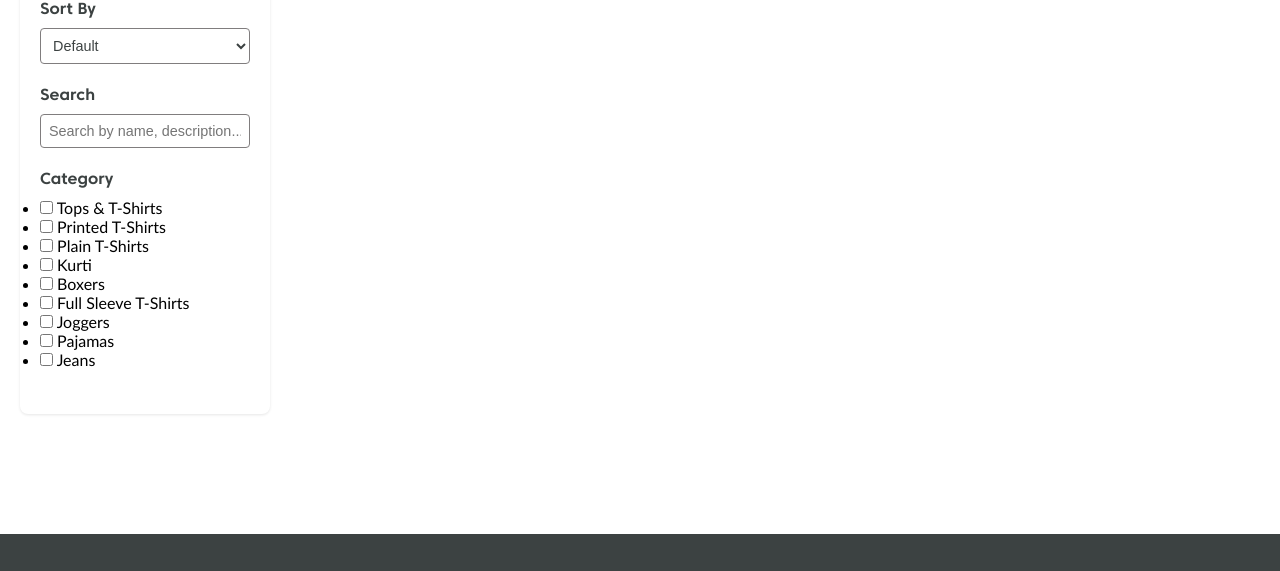
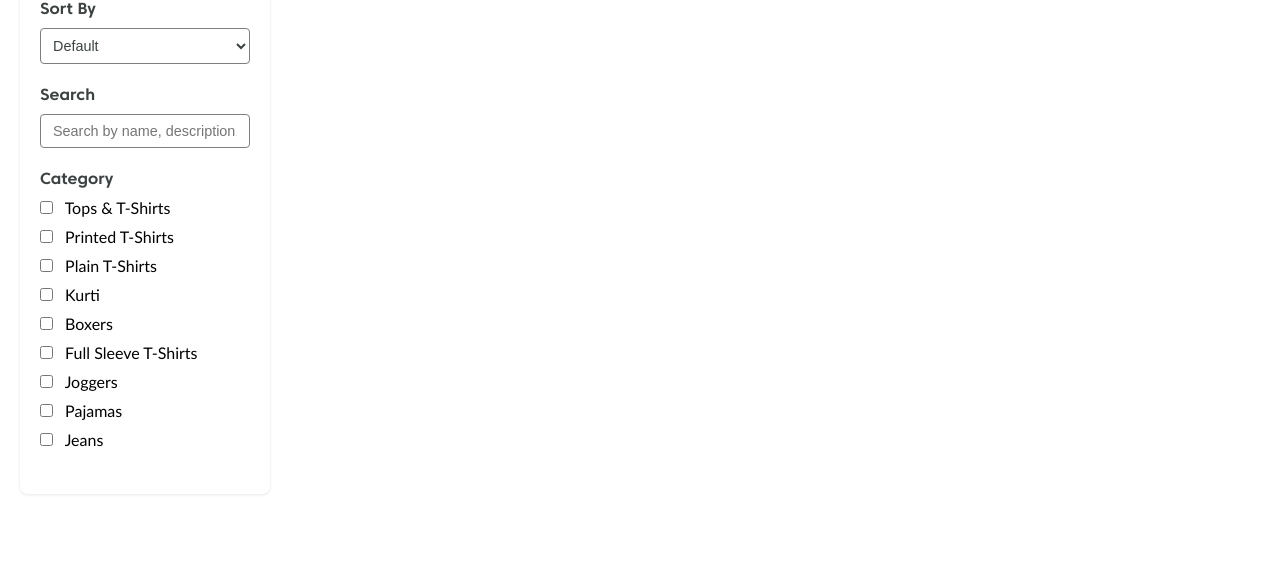
Before and after one commit to AlexBud369/Web_programming_Term_Paper, a website: page pages/catalog.html in a window 1280 px wide. Shown: the part 194-765 px from the top of the page. Drawn offline with Linux system fonts and the light colour scheme.

Commit message:
feat(catalog): add search and category filters styles

```diff
--- a/css/pages/user_catalog.css
+++ b/css/pages/user_catalog.css
@@ -73,3 +73,20 @@ body, html {
     border-color: var(--secondary-color);
     outline: none;
 }
+
+.search-input {
+    padding: 8px 12px;
+}
+
+.filter-list {
+    list-style: none;
+    padding: 0;
+}
+
+.filter-list li {
+    margin-bottom: 10px;
+}
+
+.filter-list input {
+    margin-right: 8px;
+}
```
